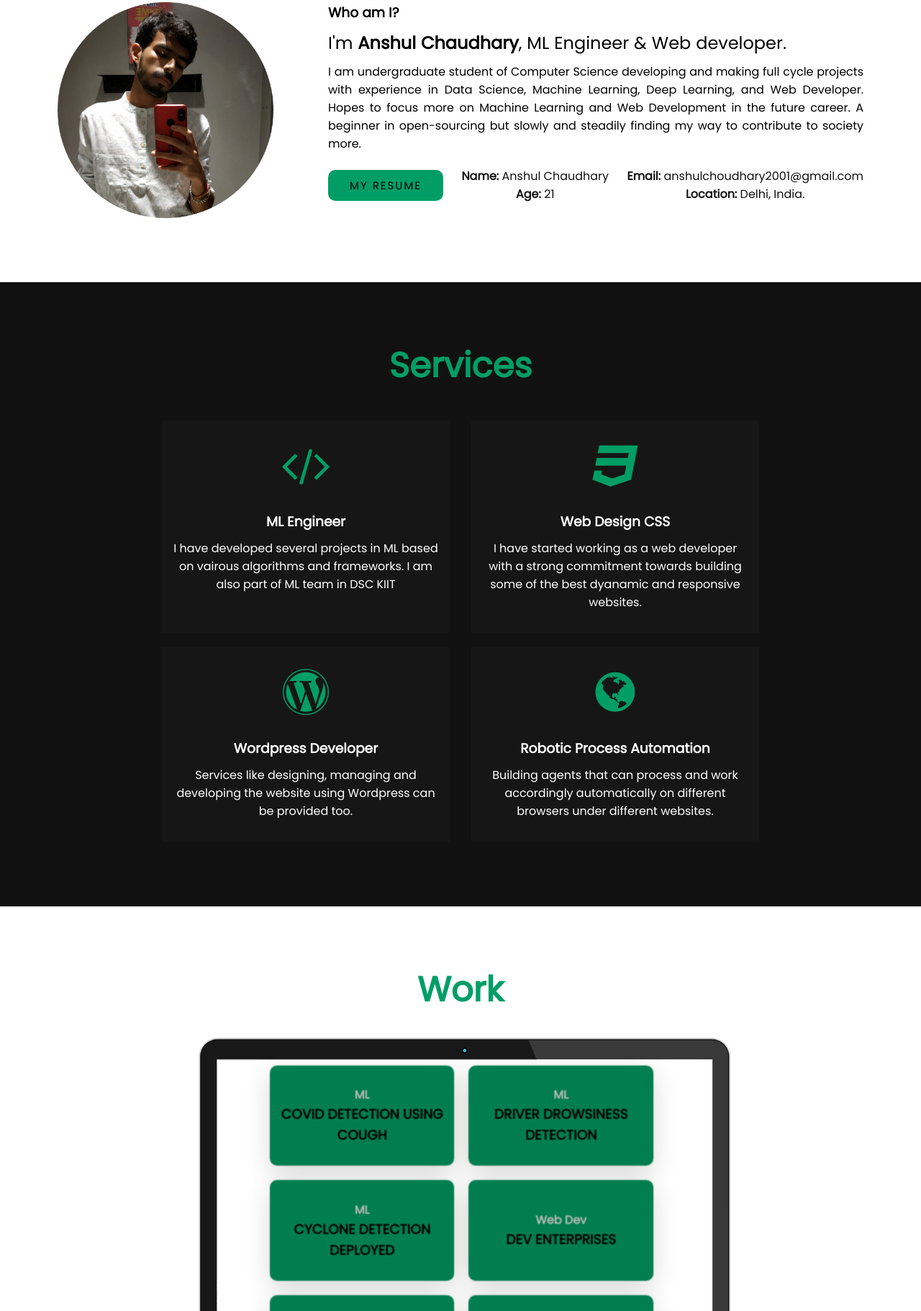
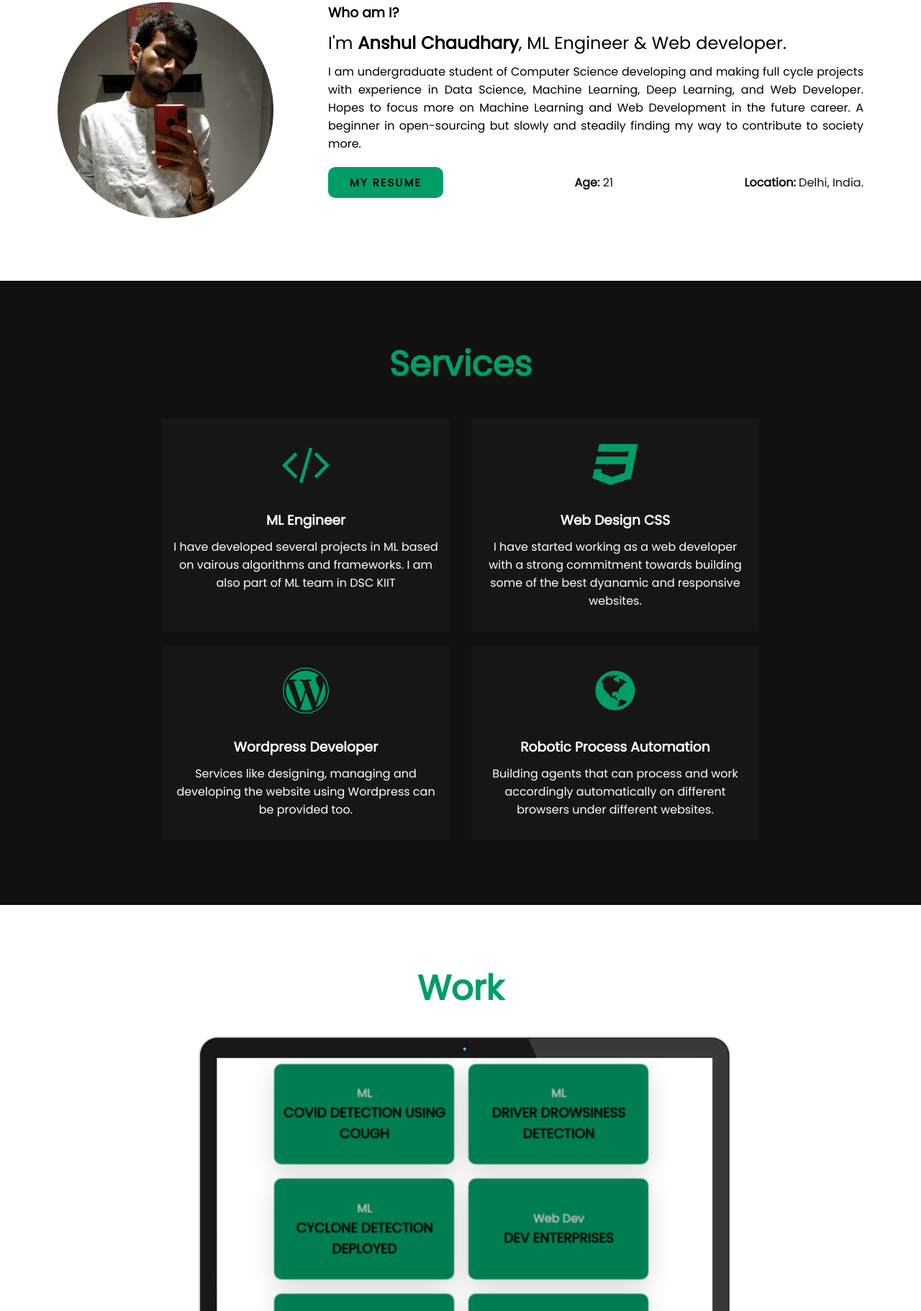
Before and after one commit to anschy/anschy.github.io, a plain HTML site: page index.html in a window 1280 px wide. Shown: the part 979-2800 px from the top of the page at 72% size. Drawn offline with Linux system fonts and the light colour scheme.

Commit message:
Add files via upload

```diff
--- a/CSS/style.css
+++ b/CSS/style.css
@@ -60,7 +60,7 @@ section {
     padding: 10px 30px;
     text-transform: uppercase;
     letter-spacing: 2px;
-    font-weight: 550;
+    font-weight: 600;
     font-size: 15px;
     border-radius: 10px;
 }
@@ -276,6 +276,87 @@ header.sticky ul li a {
     margin: 0 auto;
 } */
 
+/* Projects Laptop */
+
+.work .workImg {
+    display: block;
+    margin: 0 10%;
+    background-image: url('../IMG/projectSection.png');
+    background-repeat: no-repeat;
+    width: 90%;
+    height: 45vw;
+    background-size: 90%;
+
+}
+
+.work .workImg > .content {
+    position:relative;
+    display: flex;
+    flex-direction: row;
+    flex-wrap: wrap;
+    align-items: flex-start;
+    justify-content: center;
+    width: 53.5vw;
+    height: 33vw;
+    transform: translateY(2.3vw) translateX(80.5pt);
+
+    overflow-y: scroll;
+    filter: brightness(80%);
+    /* background-color:#111;  */
+}
+
+
+.work .workImg .content::-webkit-scrollbar {
+    display: none;
+}
+
+.work .workImg .content{
+    position: relative;
+}
+
+.work .workImg .content .tiles {
+    position: relative;
+    background-color: #009e66;
+    display: flex;
+    flex-direction: column;
+    height: 33%;
+    /* width: calc(60.6vw / 3 - 2px); */
+    width: 250px;
+    justify-content: center;
+    align-items: center;
+    color: black;
+    font-weight: 700;
+    margin: 10px;
+    z-index: 10;
+    transition-duration: 200ms;
+    filter: grayscale(0%);
+    border-radius: 10px;
+    box-shadow: rgba(0, 0, 0, 0.16) 0px 10px 36px 0px, rgba(0, 0, 0, 0.06) 0px 0px 0px 1px;}
+
+.work .workImg .content .tiles h3{
+    position: relative;
+    text-transform: uppercase;
+    text-align: center;
+    color:black
+}
+
+.work .workImg .content .tiles span{
+    color: #EAE9E9;
+}
+
+.work .workImg .content .tiles a{
+    text-decoration: none;
+    width: inherit;
+}
+
+/* .work .workImg .content .tiles:hover {
+     filter: grayscale(50%);
+     transform: scale(1.50);
+     transition: 0.4s ease;
+     box-shadow: 0 2px 5px 0 rgba(0, 0, 0, 0.16), 0 2px 10px 0 rgba(0, 0, 0, 0.12);
+} */
+
+
 
 
 
@@ -424,80 +505,6 @@ footer a {
     text-decoration: none;
     color: #fff;
 }
-
-/* Projects Laptop */
-
-.work .workImg {
-    display: block;
-    margin: 0 10%;
-    background-image: url('../IMG/projectSection.png');
-    background-repeat: no-repeat;
-    width: 90%;
-    height: 45vw;
-    background-size: 90%;
-
-}
-
-.work .workImg > .content {
-    position:relative;
-    display: flex;
-    flex-direction: row;
-    flex-wrap: wrap;
-    align-items: flex-start;
-    justify-content: center;
-    width: 53.5vw;
-    height: 33vw;
-    transform: translateY(2.3vw) translateX(80.5pt);
-
-    overflow-y: scroll;
-    filter: brightness(80%);
-    /* background-color:#111;  */
-}
-
-
-.work .workImg .content::-webkit-scrollbar {
-    display: none;
-}
-
-.work .workImg .content .tiles {
-    background-color: #009e66;
-    display: flex;
-    flex-direction: column;
-    height: 33%;
-    width: calc(60.6vw / 3 - 2px);
-    justify-content: center;
-    align-items: center;
-    color: black;
-    font-weight: 700;
-    margin: 10px;
-    z-index: 10;
-    transition-duration: 200ms;
-    filter: grayscale(0%);
-    border-radius: 10px;
-    box-shadow: rgba(0, 0, 0, 0.16) 0px 10px 36px 0px, rgba(0, 0, 0, 0.06) 0px 0px 0px 1px;}
-
-.work .workImg .content .tiles h3{
-    text-transform: uppercase;
-    text-align: center;
-    color:black
-}
-
-.work .workImg .content .tiles span{
-    color: #EAE9E9;
-}
-
-.work .workImg .content .tiles a{
-    text-decoration: none;
-    width: inherit;
-}
-
-/* .work .workImg .content .tiles:hover {
-     filter: grayscale(50%);
-     transform: scale(1.50);
-     transition: 0.4s ease;
-     box-shadow: 0 2px 5px 0 rgba(0, 0, 0, 0.16), 0 2px 10px 0 rgba(0, 0, 0, 0.12);
-} */
-
 
 
 /* Responsiveness of website */
--- a/index.html
+++ b/index.html
@@ -59,11 +59,11 @@
                     <div class="heading bottom">
                         <a href="Anshul_Chaudhary_Resume.pdf" target="_blank" class="btn">My Resume</a>
                         <div class="bt">
-                            <b>Name:</b> Anshul Chaudhary<br>
+                            <!-- <b>Name:</b> Anshul Chaudhary<br> -->
                             <b>Age:</b> 21
                         </div>
                         <div class="bt">
-                            <b>Email:</b> anshulchoudhary2001@gmail.com<br>
+                            <!-- <b>Email:</b> anshulchoudhary2001@gmail.com<br> -->
                             <b>Location:</b> Delhi, India.
                         </div>
                     </div>
@@ -140,8 +140,8 @@
         <div class="workImg">
             <div class="content">
                 <div class="tiles">
-                <span>ML</span>
-                 <a href="https://share.streamlit.io/ashish-arya-cs/covdetec/main/CovDetec.py"><h3>Covid Detection using Cough</h3></a>
+                    <span>ML</span>
+                    <a href="https://share.streamlit.io/ashish-arya-cs/covdetec/main/CovDetec.py"><h3>Covid Detection using Cough</h3></a>
                 </div>
                 <div class="tiles">
                     <span>ML</span>
@@ -234,10 +234,11 @@
             </div>
 
             <div class="formBx">
-                <form method='POST' data-netlify="true">
+                <!-- <form method='POST' data-netlify="true"> -->
+                <form action="https://formsubmit.co/1828053@kiit.ac.in" method="POST">
                     <h3>Message Me</h3>
-                    <input type="text" name="name" placeholder="Full Name" data-rule="minlen:4" data-msg="Please enter at least 3 chars">
-                    <input type="email" placeholder="Email" name="email" data-rule="email" data-msg="Please enter a valid email">
+                    <input type="text" name="name" required placeholder="Full Name" data-rule="minlen:4" data-msg="Please enter at least 3 chars">
+                    <input type="email" placeholder="Email" required name="email" data-rule="email" data-msg="Please enter a valid email">
                     <textarea name="message" id="" rows="5" placeholder="Your Message"></textarea>
                     <input type="submit" value="Send Message" name="submit">
                 </form>
@@ -274,7 +275,7 @@
                         </div>
                     </div>
 
-        <p>© 2021, <a href="index.html">Anshul Chaudhary</a>, Allrights reserved</p>
+        <p>© 2021, <a href="index.html">Anshul Chaudhary</a>, All rights reserved</p>
     </footer>
 
 </body>
```
